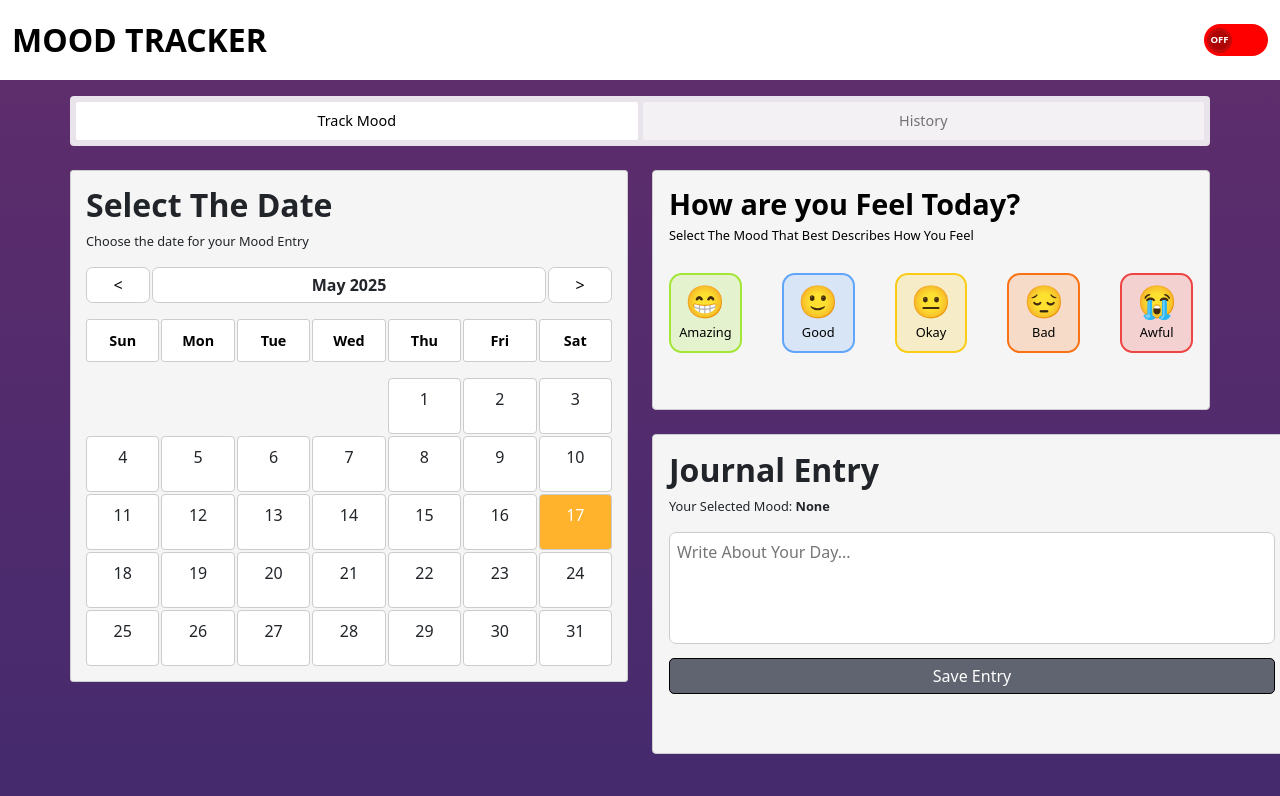
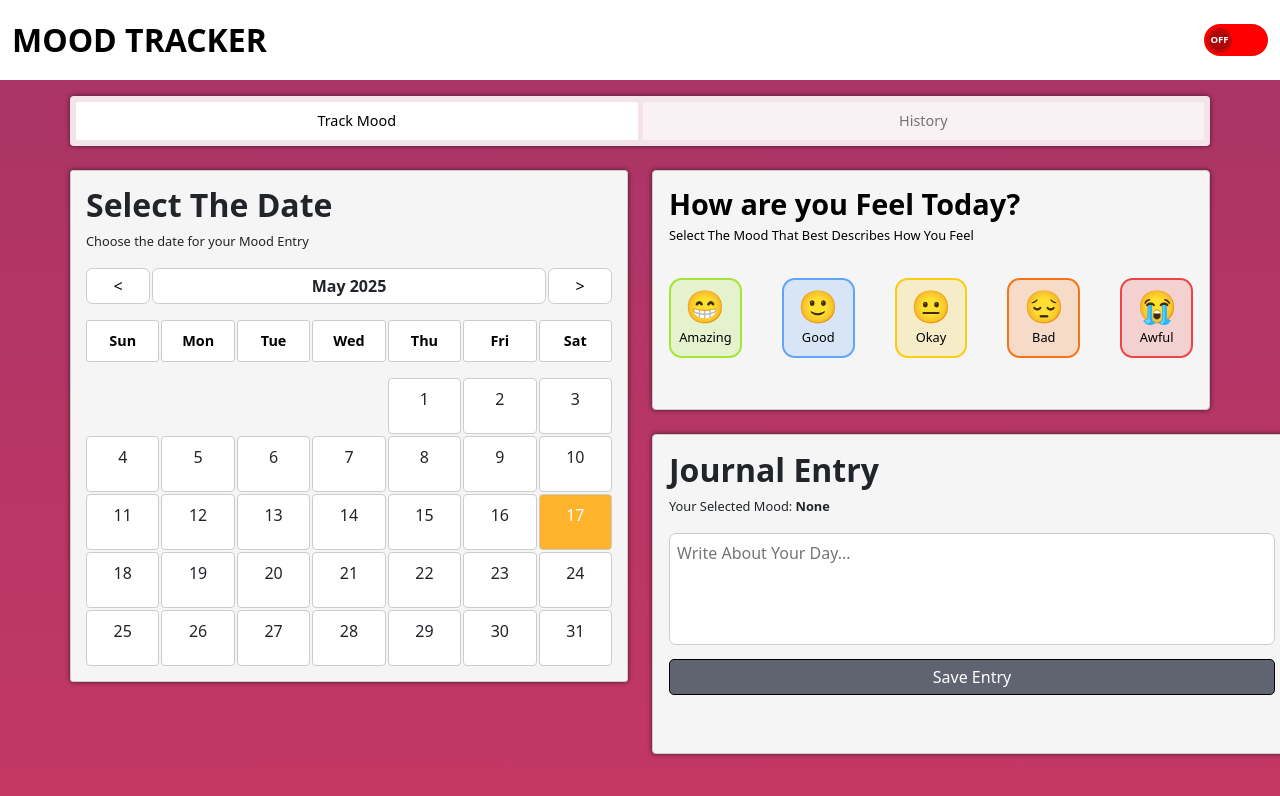
Before and after one commit to Nitesh47kumars/MOOD-TRACKER, a React (Vite) app: page / in a window 1280 px wide. Shown: the top 796 px of the page. Built offline with nearby package versions, Linux system fonts and the light colour scheme.

Commit message:
Add animation to landing page (have little bugs)

```diff
--- a/src/Components/Calender.css
+++ b/src/Components/Calender.css
@@ -8,6 +8,9 @@
     border: 1px solid #ccc;
     display: flex;
     flex-direction: column;
+    box-shadow: 0 0 0.3rem rgba(0, 0, 0, 0.6);
+
+    animation: landingCalender 3s ease forwards;
 }
 .calender-head p{
     font-size: 0.8rem;
@@ -84,3 +87,16 @@
 .day.blank {
     visibility: hidden;
 }
+
+
+
+@keyframes landingCalender {
+    0% {
+      opacity: 0;
+      transform: translateX(-30px) scale(0.98);
+    }
+    100% {
+      opacity: 1;
+      transform: translateX(0) scale(1);
+    }
+}
--- a/src/Components/MoodSelector.css
+++ b/src/Components/MoodSelector.css
@@ -5,13 +5,16 @@
     border: 1px solid #ccc;
     background-color :whitesmoke;
     padding: 1rem;
+    box-shadow: 0 0 0.3rem rgba(0, 0, 0, 0.6);
+
+    animation: landingMoodSelector 4s ease forwards;
 }
 .mood-selector-header{
     color: black;
     display: flex;
     flex-direction: column;
     gap: 0.3rem;
-    margin-bottom: 2rem;
+    margin-bottom: 1rem;
 }
 .mood-selector-header p{
     font-size: 0.8rem;
@@ -23,7 +26,7 @@
     margin: 0;
 }
 .mood-selector-content{
-    height: 9vh;
+    height: 14vh;
     width: 100%;
     gap: 2.5rem;
     display: flex;
@@ -58,3 +61,14 @@
 .mood-selector-content button h2{
     font-size: 0.8rem;
 }
+
+@keyframes landingMoodSelector {
+    0% {
+        opacity: 0;
+        transform: translateX(30px) scale(0.98);
+      }
+      100% {
+        opacity: 1;
+        transform: translateX(0) scale(1);
+      }
+}
--- a/src/Components/MoodTracker.css
+++ b/src/Components/MoodTracker.css
@@ -6,6 +6,9 @@
     padding: 1rem;
     border-radius: 4px;
     border: 1px solid #ccc;
+    box-shadow: 0 0 0.3rem rgba(0, 0, 0, 0.6);
+
+    animation: landingMoodTracker 4s ease forwards;
 }
 .moodtracker-header{
     margin: 0;
@@ -42,3 +45,15 @@
     color: white;
     background-color: #606470;
 }
+
+
+@keyframes landingMoodTracker {
+    0% {
+        opacity: 0;
+        transform: translateY(30px) scale(0.98);
+      }
+      100% {
+        opacity: 1;
+        transform: translateY(0) scale(1);
+      }
+}
--- a/src/Components/StatusBar.css
+++ b/src/Components/StatusBar.css
@@ -20,6 +20,10 @@
 
     border: none;
     border-radius: 4px;
+    box-shadow: 0 0 0.3rem rgba(0, 0, 0, 0.6);
+
+
+    animation: landingStatusBar 4s ease forwards ;
 }
 .tab{
     opacity: 0.5;
@@ -45,3 +49,15 @@
     border-radius: 2px;
     padding:  0.5rem;
 }
+
+
+@keyframes landingStatusBar {
+    0% {
+        opacity: 0;
+        transform: translateY(-10px) scale(0.99);
+      }
+      100% {
+        opacity: 1;
+        transform: translateY(0) scale(1);
+      }
+  }
--- a/src/index.css
+++ b/src/index.css
@@ -7,20 +7,17 @@
     }
 }
 body {
-    background: linear-gradient(180deg,#C33764 ,#1D2671);
+    background: linear-gradient(180deg,#1D2671,#C33764 );
 
     background-size: 600% 600%;
-    animation: animate 8s ease-in-out infinite;
+    animation: animate 4s ease-in-out forwards;
     min-height: 100vh;
 }
 @keyframes animate {
     0% {
         background-position: 0% 0%;
     }
-    50% {
+    100% {
         background-position: 0% 100%;
     }
-    100% {
-        background-position: 0% 0%;
-    }
 }
```
